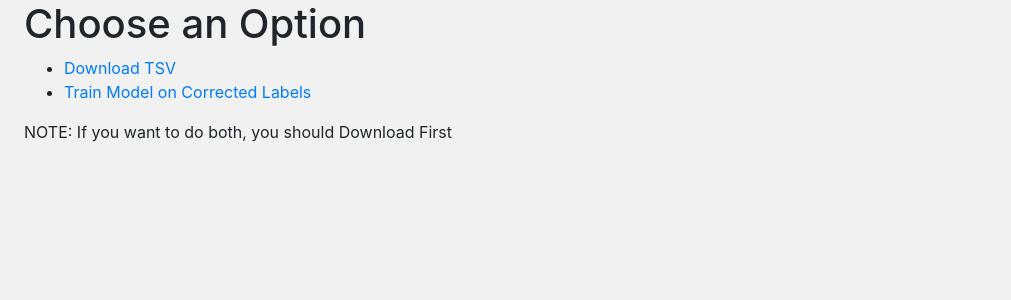
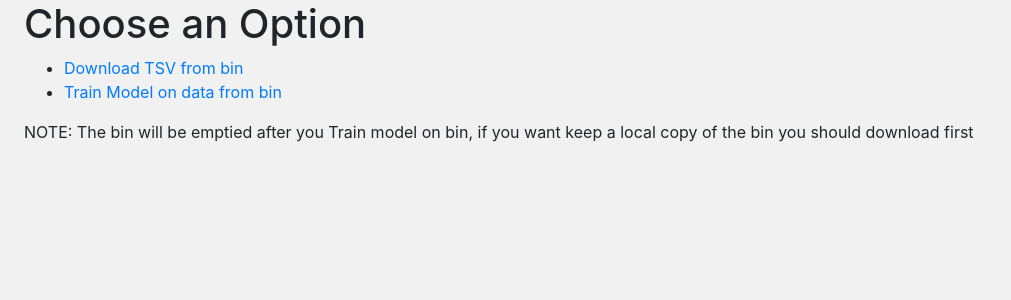
Before and after one commit to MUHAMMADALYAN/NLP-Flask, a Flask app: page /proceed in a window 1280 px wide. Shown: the part 40-340 px from the top of the page, without its empty margins (0-1011 px from the left). Run offline with Flask 2, Linux system fonts and the light colour scheme; parts of the project's set-up code (start-up, migrations or seed data) failed here and were passed over; some libraries are stand-ins or nearby versions.

Commit message:
Changing

```diff
--- a/application/forms.py
+++ b/application/forms.py
@@ -42,7 +42,6 @@ def special_form(labels):
 		n_attrs = len(labels)
 
 
-	print("*"*100)
 	for i, label in enumerate(labels):
 		setattr(
 			F,
@@ -53,7 +52,6 @@ def special_form(labels):
 				default   = label,
 				validators= [DataRequired()],
 			))
-	print("*"*100)
 	F.proceed   = SubmitField("Proceed to Download or Train")
 
 	return F()
--- a/application/routes.py
+++ b/application/routes.py
@@ -83,8 +83,7 @@ def train_model(retrain):
     global model, tokenizer, maxlen
 
 
-
-    file_path = "application/test/output2.tsv" \
+    file_path = "application/bin/output2.tsv" \
                 if (retrain == 'True') else \
                 "application/static/File_Upload_Folder/uploaded.tsv"
 
@@ -94,7 +93,7 @@ def train_model(retrain):
         features = data[:, 1]
 
 
-
+        print("\n\nLength of Features:", len(features), '\n\n')
         if len(features) < 70:
             flash("There must be atleast 70 rows of Data before training", "danger")
             return redirect(url_for("train"))
@@ -142,6 +141,11 @@ def train_model(retrain):
         #overwriting the model
         model.save('application/static/Models/model_under_use.h5')
 
+        #Clearing Bin
+        if file_path == "application/bin/output2.tsv":
+            flash("Bin Emptied", "success")
+            clearBin()
+
         flash("Model Trained and Saved!", "success")
         return redirect(url_for('home'))
 
@@ -153,6 +157,11 @@ def train_model(retrain):
     except KeyError as ke:
         flash("ERROR, Encountered an Unknown Label during Training, Please Check Training Data",  "danger")
         print(ke)
+        return redirect(url_for("train"))
+
+    except OSError as oe:
+        flash("ERROR! No File uploded to Train on", "danger")
+        print(oe)
         return redirect(url_for("train"))
 
 
@@ -208,6 +217,8 @@ def results():
     ]
 
     data = list(zip(sentences, roundoff(predictions), labels, selects))
+    bin_data = loadTSVfromBin()
+    print("\n\nBIN LEN:", len(bin_data), '\n\n')
 
     #print(*zip(labels, [sel.data for sel in selects]), sep= '\n')
 
@@ -217,19 +228,21 @@ def results():
             for sel in selects
         ]
 
-        if len(corrected_labels) < 70:
-            flash("There must be atleast 70 rows of Data before training", "danger")
-            return redirect(url_for("results"))
+        #if len(corrected_labels) < 70:
+        #    flash("There must be atleast 70 rows of Data before training", "danger")
+        #    return redirect(url_for("results"))
 
-        saveAsTSV(corrected_labels, sentences)
+        appendTSVtoBin(corrected_labels, sentences)
 
-        flash("Corrected Labels Data Saved on Server", "success")
+        flash(f"Added { len(corrected_labels) } rows to the bin, Now total rows in bin are { len(bin_data)+len(corrected_labels) }", "success")
         return redirect(url_for("proceed"))
 
 
     return render_template(
         "results.html",
         data            = data,
+        bin_data        = bin_data,
+        len_bin_data    = len(bin_data),
         class_colors    = class_colors,
         specialForm     = specialForm
     )
@@ -237,8 +250,9 @@ def results():
 
 @app.route("/download_file",methods=[GET])
 def download_file():
-    path = "test/output2.tsv"
+    path = "bin/output2.tsv"
     return send_file(path, as_attachment=True)
+
 
 @app.route("/proceed", methods=[GET])
 def proceed():
--- a/application/templates/home.html
+++ b/application/templates/home.html
@@ -14,8 +14,10 @@
 				<li>
 					<a href="{{ url_for('test') }}">Use Model for Prediction</a>
 				</li>
+				<li>
+					<a href="{{ url_for('download_file') }}">Download bin File</a>
+				</li>
 			</ul>
-
 	</div>
 
 {% endblock %}
--- a/application/templates/proceed.html
+++ b/application/templates/proceed.html
@@ -6,15 +6,15 @@
 	<ul class="mx-4">
 		<li>
 			<a href="{{ url_for('download_file') }}">
-				Download TSV
+				Download TSV from bin
 			</a>
 		</li>
 		<li>
 			<a href="{{ url_for('train_model', retrain= True) }}">
-				Train Model on Corrected Labels
+				Train Model on data from bin
 			</a>
 		</li>
 	</ul>
-	<span class="mx-4">NOTE: If you want to do both, you should Download First</span>
+	<span class="mx-4">NOTE: The bin will be  emptied after you Train model on bin, if you want keep a local copy of the bin you should download first</span>
 
 {% endblock %}
--- a/application/util_functions.py
+++ b/application/util_functions.py
@@ -125,13 +125,41 @@ def decode_onehot_labels(class_idx):
     return class_arr[class_idx]
 
 
-def saveAsTSV(labels, sentences):
+def appendTSVtoBin(labels, sentences):
 
-    with open('application/test/output2.tsv', 'wt') as out_file:
-        tsv_writer = csv.writer(out_file, delimiter='\t')
+    with open('application/bin/output2.tsv', 'a') as tsv_file:
+        tsv_writer = csv.writer(tsv_file, delimiter='\t')
 
-        for i in range(len(labels)):
-            tsv_writer.writerow([labels[i], sentences[i]])
+        for i in zip(labels, sentences):
+            tsv_writer.writerow([i[0], i[1]])
+
+def loadTSVfromBin():
+
+    with open('application/bin/output2.tsv', 'r') as tsv_file:
+
+        tsv_reader = csv.reader(tsv_file, delimiter='\t')
+
+        try:
+            for row in tsv_reader:
+                print("\n\nROW:", row)
+                try:
+                    data = [ (row[1], row[0]) for row in tsv_reader ]
+                except IndexError as ie2:
+                    print("Second:", ie2)
+                    tsv_reader.next()
+
+        except IndexError as ie:
+            print("\n\nFIRST:", ie)
+            data = []
+
+    return data
+
+def clearBin():
+
+    with open('application/bin/output2.tsv', 'wt') as tsv_file:
+        tsv_writer = csv.writer(tsv_file, delimiter='\t')
+
+    return
 
 def roundoff(arr):
 
```
Also changed, not shown: application/templates/results.html (+20 -0 lines), guidelines.txt (added, +13 -0 lines), 5 other files.
